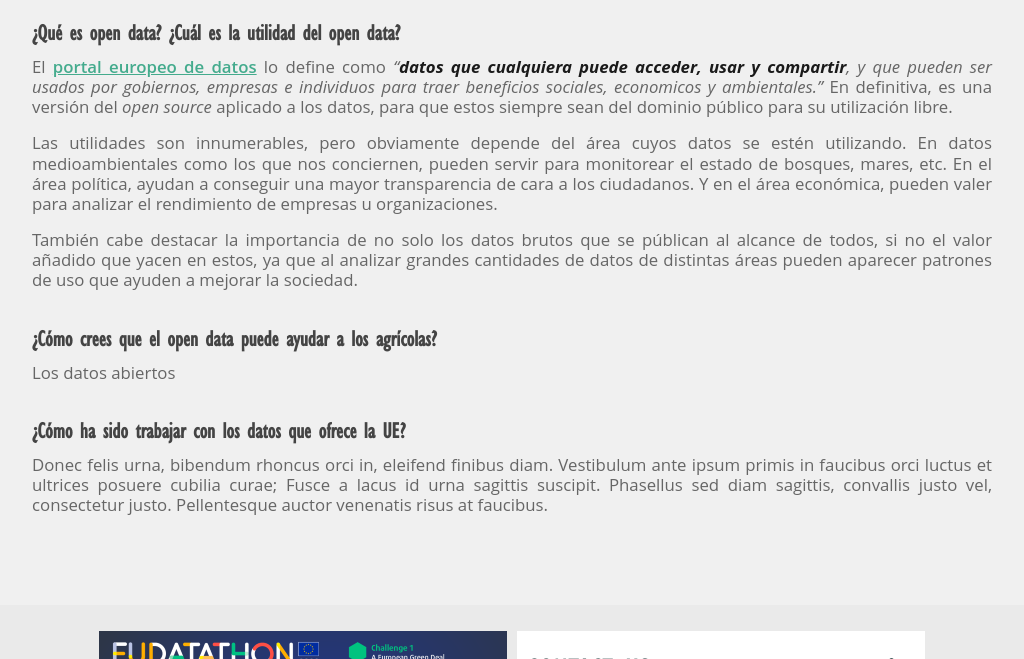
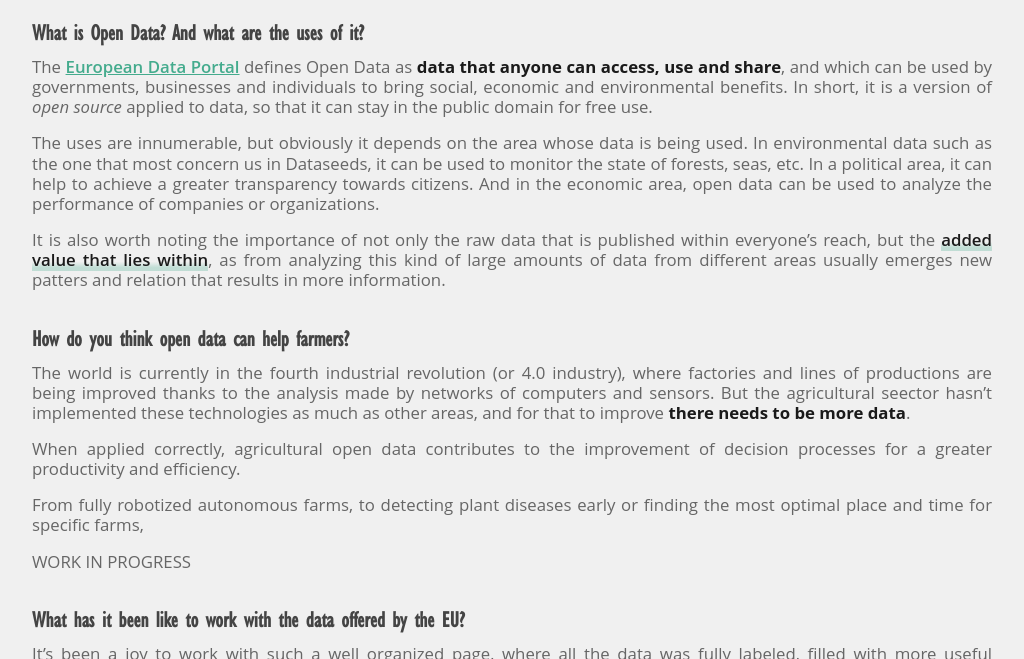
Before and after one commit to Dataseeds/dataseeds.github.io, a Jekyll site: the page built from _citizens/2020-09-Ismael.md, in a window 1280 px wide and 900 px high, scrolled down 395 px, cut to the strip 241-900 px from the top of the window. Shown: the whole strip, without its empty margins (128-1152 px from the left). Built offline with Jekyll 4.4.1, drawn with Linux system fonts in a browser that asks for light colours; nearby versions of some CDN libraries; some of the changed text lies outside the part shown.

Commit message:
blog: WIP Ismael

```diff
--- a/_citizens/2020-09-Ismael.md
+++ b/_citizens/2020-09-Ismael.md
@@ -6,35 +6,61 @@ img: /assets/citizens/kirby.jpg
 description: Open data
 ---
 
-## ¿Qué es open data? ¿Cuál es la utilidad del open data?
+## What is Open Data? And what are the uses of it?
 
-El [portal europeo de datos](https://www.europeandataportal.eu/elearning/en/module1/#/id/co-01) lo define como
-*"**datos que cualquiera puede acceder, usar y compartir**, y que pueden ser usados por gobiernos, empresas e
-individuos para traer beneficios sociales, economicos y ambientales."* En definitiva, es una versión del *open source*
-aplicado a los datos, para que estos siempre sean del dominio público para su utilización libre.
+The
+[European Data Portal](https://www.europeandataportal.eu/elearning/en/module1/#/id/co-01)
+defines Open Data as **data that anyone can access, use and share**, and which
+can be used by governments, businesses and individuals to bring social, economic
+and environmental benefits. In short, it is a version of *open source* applied
+to data, so that it can stay in the public domain for free use.
 
-Las utilidades son innumerables, pero obviamente depende del área cuyos datos se
-estén utilizando. En datos medioambientales como los que nos conciernen, pueden
-servir para monitorear el estado de bosques, mares, etc. En el área política,
-ayudan a conseguir una mayor transparencia de cara a los ciudadanos. Y en el
-área económica, pueden valer para analizar el rendimiento de empresas u organizaciones.
+The uses are innumerable, but obviously it depends on the area whose data is
+being used. In environmental data such as the one that most concern us in
+Dataseeds, it can be used to monitor the state of forests, seas, etc. In a
+political area, it can help to achieve a greater transparency towards citizens.
+And in the economic area, open data can be used to analyze the performance of
+companies or organizations.
 
-También cabe destacar la importancia de no solo los datos brutos que se públican
-al alcance de todos, si no el valor añadido que yacen en estos, ya que al analizar
-grandes cantidades de datos de distintas áreas pueden aparecer patrones de uso
-que ayuden a mejorar la sociedad.
+It is also worth noting the importance of not only the raw data that is
+published within everyone's reach, but the <span class="highlighted">added value
+that lies within</span>, as from analyzing this kind of large amounts of data
+from different areas usually emerges new patters and relation that results in
+more information.
 
 
-## ¿Cómo crees que el open data puede ayudar a los agrícolas?
 
-Los datos abiertos
+## How do you think open data can help farmers?
 
-## ¿Cómo ha sido trabajar con los datos que ofrece la UE?
+The world is currently in the fourth industrial revolution (or 4.0 industry),
+where factories and lines of productions are being improved thanks to the
+analysis made by networks of computers and sensors. But the agricultural seector
+hasn't implemented these technologies as much as other areas, and for that to
+improve **there needs to be more data**.
 
-Donec felis urna, bibendum rhoncus orci in, eleifend finibus diam. Vestibulum
-ante ipsum primis in faucibus orci luctus et ultrices posuere cubilia curae;
-Fusce a lacus id urna sagittis suscipit. Phasellus sed diam sagittis, convallis
-justo vel, consectetur justo. Pellentesque auctor venenatis risus at faucibus.
+When applied correctly, agricultural open data contributes to the improvement of
+decision processes for a greater productivity and efficiency.
+
+From fully robotized autonomous farms, to detecting plant diseases early or
+finding the most optimal place and time for specific farms,
+
+WORK IN PROGRESS
+
+
+
+## What has it been like to work with the data offered by the EU?
+
+It's been a joy to work with such a well organized page, where all the data was
+fully labeled, filled with more useful information, related links... and most
+importantly: <span class="highlighted">easy to get the data you wanted in the
+format you desired</span>. In the world of data science, collecting and
+processing the data is usually one of the most tedious tasks, but in this case,
+it never took me more than an hour from zero to having a first stable iteration
+of a visualization for Dataseeds.
+
+It was also a really nice addition being able to embed the CORDIS map by just
+copying a few lines of code, whose complexity made it imposible to create it
+from the raw dayasets like I did with the rest of the visualizations.
 
 <!--
 ########################################
```
